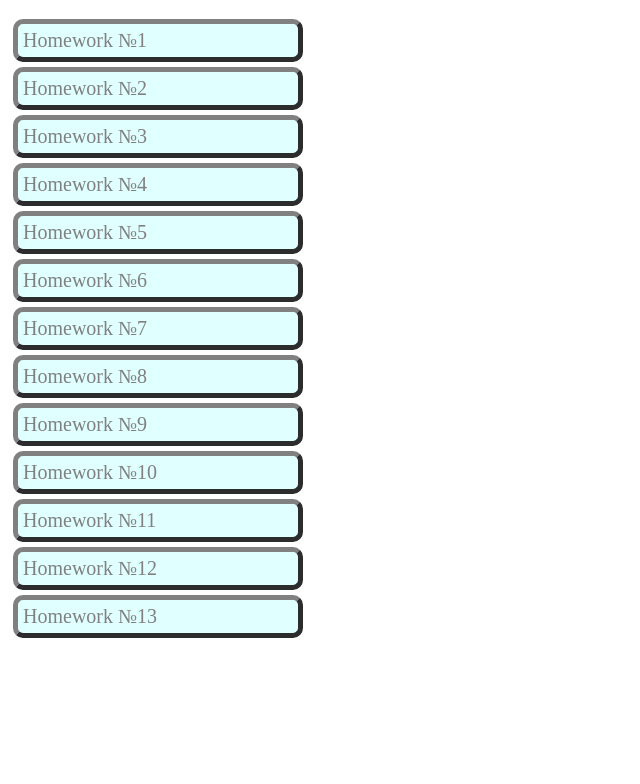
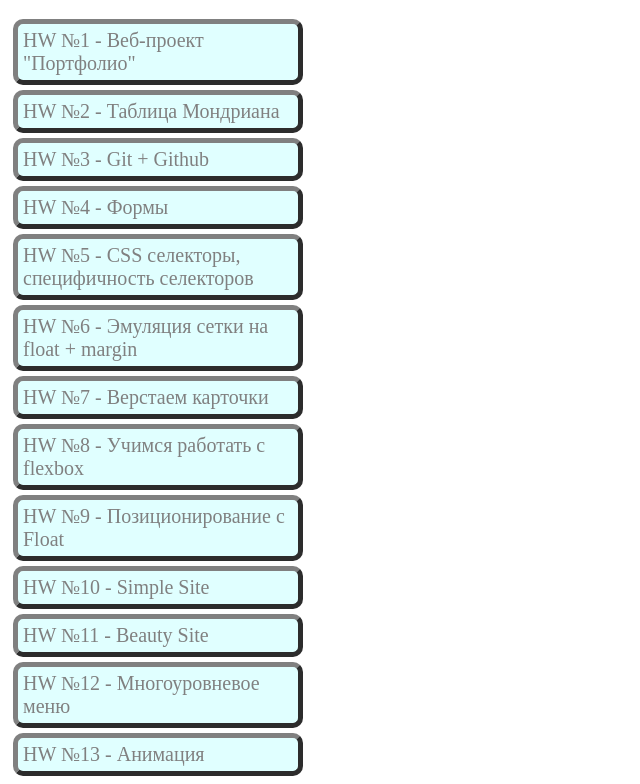
Before and after one commit to sergey-salo/hillel, a plain HTML site: page index.html in a window 1280 px wide. Shown: the part 61-845 px from the top of the page, without its empty margins (0-640 px from the left). Before the commit the page ends 800 px from the top, so only its background shows below. Drawn offline with Linux system fonts and the light colour scheme.

Commit message:
changed titles in index.html files

```diff
--- a/index.html
+++ b/index.html
@@ -14,19 +14,20 @@
 
   <div class="menu">
     <div class="navbar">
-      <a class="navbar-link" href="homework_01/index.html" target="_blank">Homework №1</a>
-      <a class="navbar-link" href="homework_02/index.html" target="_blank">Homework №2</a>
-      <a class="navbar-link" href="homework_03/index.html" target="_blank">Homework №3</a>
-      <a class="navbar-link" href="homework_04/index.html" target="_blank">Homework №4</a>
-      <a class="navbar-link" href="homework_05/index.html" target="_blank">Homework №5</a>
-      <a class="navbar-link" href="homework_06/index.html" target="_blank">Homework №6</a>
-      <a class="navbar-link" href="homework_07/index.html" target="_blank">Homework №7</a>
-      <a class="navbar-link" href="homework_08/index.html" target="_blank">Homework №8</a>
-      <a class="navbar-link" href="homework_09/index.html" target="_blank">Homework №9</a>
-      <a class="navbar-link" href="homework_10/index.html" target="_blank">Homework №10</a>
-      <a class="navbar-link" href="homework_11/index.html" target="_blank">Homework №11</a>
-      <a class="navbar-link" href="homework_12/index.html" target="_blank">Homework №12</a>
-      <a class="navbar-link" href="homework_13/index.html" target="_blank">Homework №13</a>
+      <a class="navbar-link" href="homework_01/index.html" target="_blank">HW №1 - Веб-проект "Портфолио"</a>
+      <a class="navbar-link" href="homework_02/index.html" target="_blank">HW №2 - Таблица Мондриана</a>
+      <a class="navbar-link" href="homework_03/index.html" target="_blank">HW №3 - Git + Github</a>
+      <a class="navbar-link" href="homework_04/index.html" target="_blank">HW №4 - Формы</a>
+      <a class="navbar-link" href="homework_05/index.html" target="_blank">HW №5 - CSS селекторы, специфичность
+        селекторов</a>
+      <a class="navbar-link" href="homework_06/index.html" target="_blank">HW №6 - Эмуляция сетки на float + margin</a>
+      <a class="navbar-link" href="homework_07/index.html" target="_blank">HW №7 - Верстаем карточки</a>
+      <a class="navbar-link" href="homework_08/index.html" target="_blank">HW №8 - Учимся работать с flexbox</a>
+      <a class="navbar-link" href="homework_09/index.html" target="_blank">HW №9 - Позиционирование с Float</a>
+      <a class="navbar-link" href="homework_10/index.html" target="_blank">HW №10 - Simple Site</a>
+      <a class="navbar-link" href="homework_11/index.html" target="_blank">HW №11 - Beauty Site</a>
+      <a class="navbar-link" href="homework_12/index.html" target="_blank">HW №12 - Многоуровневое меню</a>
+      <a class="navbar-link" href="homework_13/index.html" target="_blank">HW №13 - Анимация</a>
     </div>
   </div>
 </body>
```
Also changed, not shown: homework_01/index.html (+1 -1 lines), homework_02/index.html (+1 -1 lines), homework_03/index.html (+1 -1 lines), homework_04/index.html (+1 -1 lines), homework_04/search.html (+1 -1 lines), homework_04/sign-in.html (+1 -1 lines), homework_04/sign-up.html (+1 -1 lines), homework_05/index.html (+1 -1 lines), homework_06/index.html (+1 -1 lines), homework_07/index.html (+1 -1 lines), homework_07/part_1/index.html (+1 -1 lines), homework_07/part_2/index.html (+1 -1 lines), homework_08/index.html (+1 -1 lines), homework_09/index.html (+1 -2 lines), 4 more files, 1 other file.
